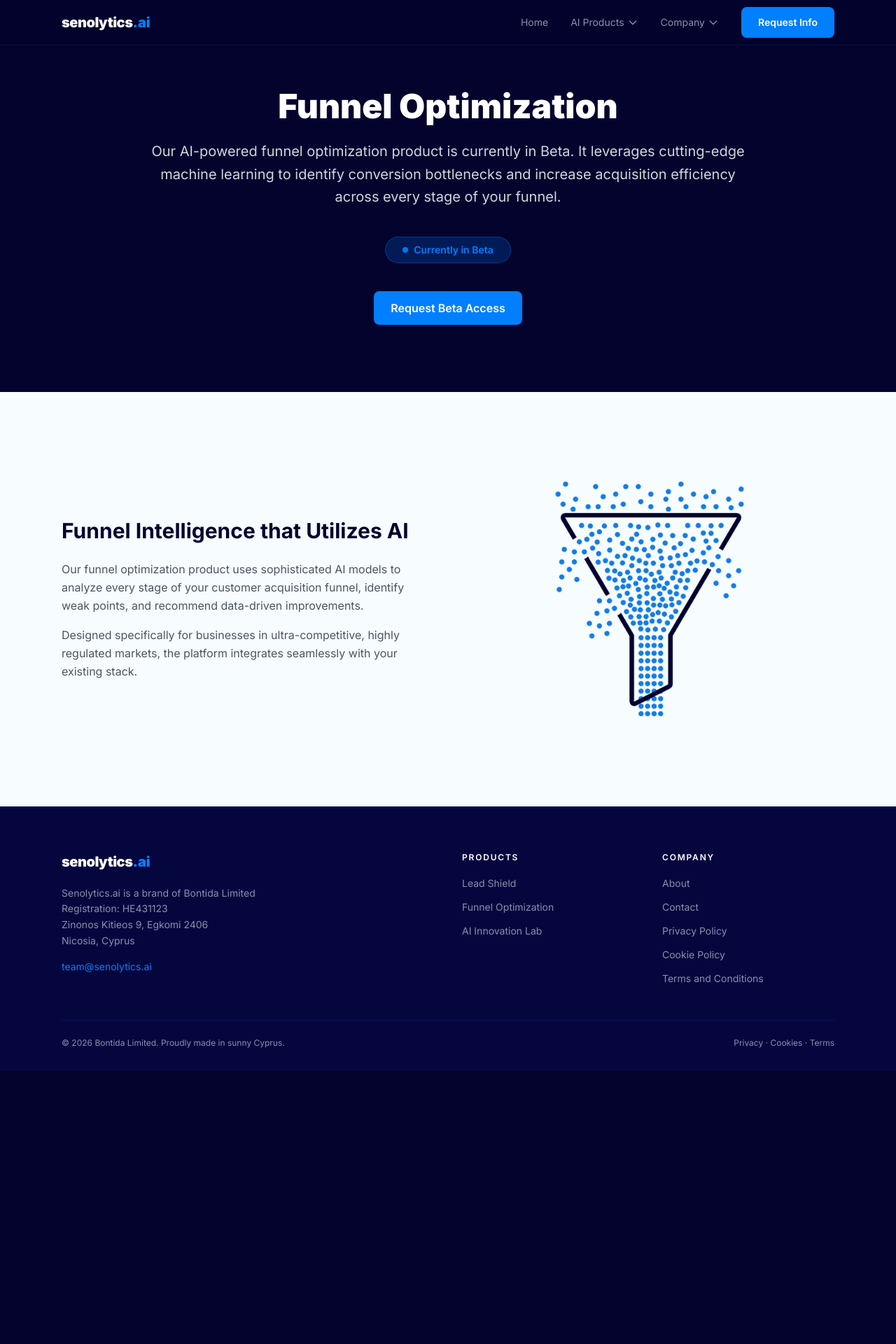
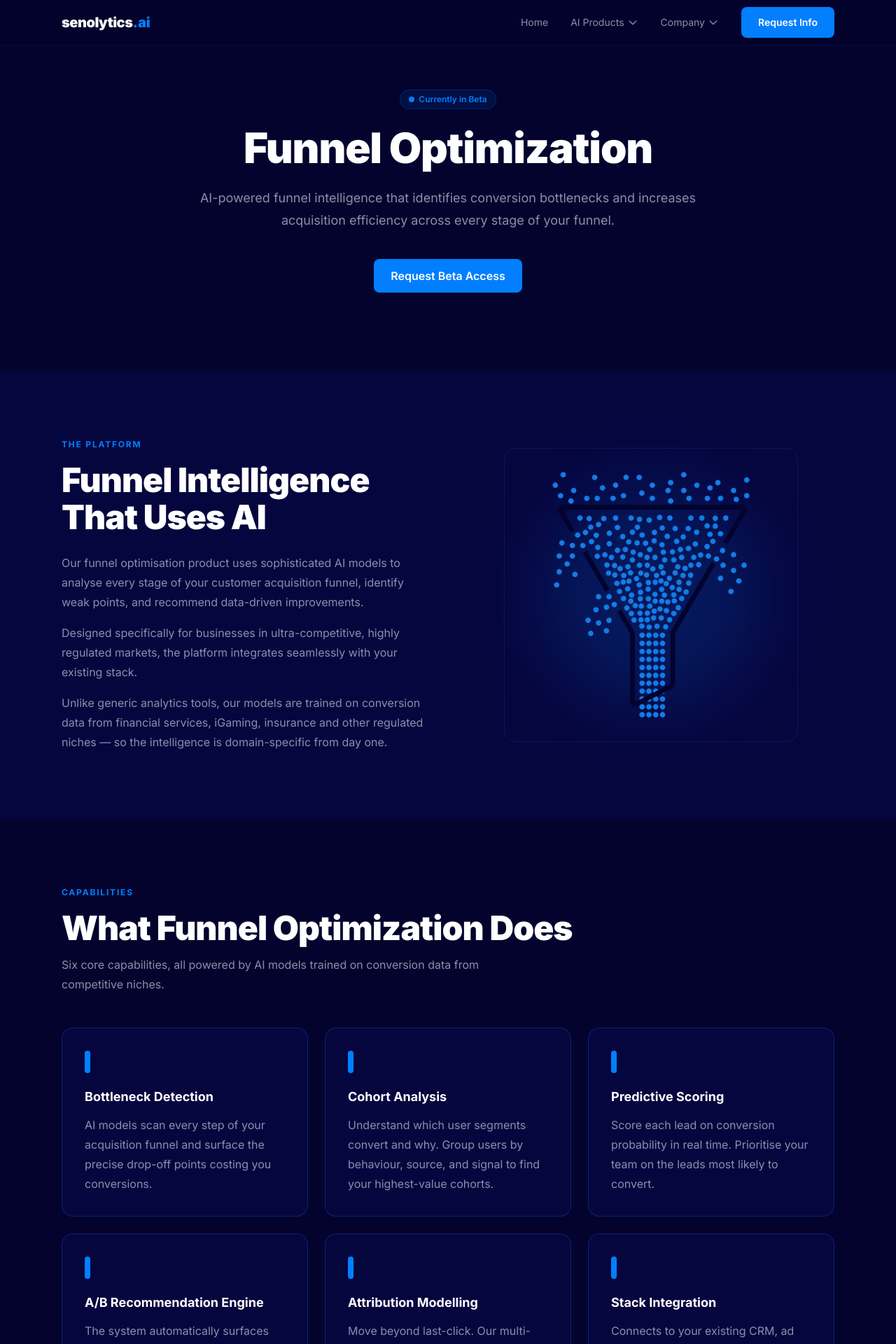
Before and after one commit to akermanai/senolytics-web, a Next.js app: page /funnel-optimization in a window 1280 px wide. Shown: the top 1920 px of the page at 70% size. Before the commit the page ends 1530 px from the top, so only its background shows below. Built offline with nearby package versions, Linux system fonts and the light colour scheme.

Commit message:
design: Funnel Optimization page dark redesign

```diff
--- a/app/funnel-optimization/page.tsx
+++ b/app/funnel-optimization/page.tsx
@@ -1,43 +1,110 @@
-import Image from "next/image";
 import Link from "next/link";
 
-export const metadata = { title: "Funnel Optimization — senolytics.ai" };
+export const metadata = {
+  title: "Funnel Optimization — senolytics.ai",
+  description: "AI-powered funnel intelligence. Identify conversion bottlenecks and increase acquisition efficiency across every stage of your funnel.",
+};
+
+const capabilities = [
+  { title: "Bottleneck Detection", desc: "AI models scan every step of your acquisition funnel and surface the precise drop-off points costing you conversions." },
+  { title: "Cohort Analysis", desc: "Understand which user segments convert and why. Group users by behaviour, source, and signal to find your highest-value cohorts." },
+  { title: "Predictive Scoring", desc: "Score each lead on conversion probability in real time. Prioritise your team on the leads most likely to convert." },
+  { title: "A/B Recommendation Engine", desc: "The system automatically surfaces test hypotheses ranked by expected impact, so you always know what to test next." },
+  { title: "Attribution Modelling", desc: "Move beyond last-click. Our multi-touch attribution models show the true contribution of every channel and touchpoint." },
+  { title: "Stack Integration", desc: "Connects to your existing CRM, ad platforms and analytics stack. No rip-and-replace required." },
+];
 
 export default function FunnelOptimizationPage() {
   return (
     <>
-      <section className="bg-[#03032e] pt-32 pb-24 text-center">
-        <div className="max-w-4xl mx-auto px-6">
-          <h1 className="text-5xl font-black text-white mb-6">Funnel Optimization</h1>
-          <p className="text-gray-300 text-xl leading-relaxed mb-10">
-            Our AI-powered funnel optimization product is currently in Beta. It leverages cutting-edge machine learning to identify conversion bottlenecks and increase acquisition efficiency across every stage of your funnel.
-          </p>
-          <div className="inline-flex items-center gap-2 bg-[#027fff]/20 border border-[#027fff]/30 rounded-full px-6 py-2 text-[#027fff] font-semibold text-sm mb-10">
-            <span className="w-2 h-2 bg-[#027fff] rounded-full animate-pulse" />
+      {/* Hero */}
+      <section className="relative bg-[#03032e] pt-32 pb-28 overflow-hidden">
+        <div className="hero-glow absolute inset-0 pointer-events-none" />
+        <div className="max-w-4xl mx-auto px-6 relative text-center">
+          <div className="inline-flex items-center gap-2 badge mb-6">
+            <span className="w-2 h-2 bg-[#027fff] rounded-full" style={{animation:"pulse 2s infinite"}} />
             Currently in Beta
           </div>
-          <div className="block">
-            <Link href="/contact" className="btn-primary text-base px-8 py-4">Request Beta Access</Link>
+          <h1 className="heading-xl mb-6">Funnel Optimization</h1>
+          <p className="body-lg max-w-3xl mx-auto mb-10">
+            AI-powered funnel intelligence that identifies conversion bottlenecks and
+            increases acquisition efficiency across every stage of your funnel.
+          </p>
+          <Link href="/contact" className="btn-primary">Request Beta Access</Link>
+        </div>
+      </section>
+
+      {/* Platform */}
+      <section className="bg-[#06063f] section">
+        <div className="max-w-6xl mx-auto px-6">
+          <div className="grid md:grid-cols-2 gap-14 items-center">
+            <div>
+              <span className="label block mb-4">The Platform</span>
+              <h2 className="heading-lg mb-6">Funnel Intelligence That Uses AI</h2>
+              <p className="body-md mb-4">
+                Our funnel optimisation product uses sophisticated AI models to analyse
+                every stage of your customer acquisition funnel, identify weak points, and
+                recommend data-driven improvements.
+              </p>
+              <p className="body-md mb-4">
+                Designed specifically for businesses in ultra-competitive, highly regulated
+                markets, the platform integrates seamlessly with your existing stack.
+              </p>
+              <p className="body-md">
+                Unlike generic analytics tools, our models are trained on conversion data
+                from financial services, iGaming, insurance and other regulated niches —
+                so the intelligence is domain-specific from day one.
+              </p>
+            </div>
+            <div className="flex justify-center">
+              <div className="relative">
+                <div className="absolute inset-0 bg-[#027fff]/15 blur-3xl rounded-full scale-75" />
+                <img
+                  src="/images/funnel-intelligence-utilizes.png"
+                  alt="Funnel Intelligence AI"
+                  width={420}
+                  className="relative rounded-2xl border border-[rgba(2,127,255,0.15)]"
+                />
+              </div>
+            </div>
           </div>
         </div>
       </section>
 
-      <section className="bg-[#f6fcff] py-24">
+      {/* Capabilities */}
+      <section className="bg-[#03032e] section">
         <div className="max-w-6xl mx-auto px-6">
-          <div className="grid md:grid-cols-2 gap-12 items-center">
-            <div>
-              <h2 className="text-3xl font-bold text-[#03032e] mb-6">Funnel Intelligence that Utilizes AI</h2>
-              <p className="text-gray-600 leading-relaxed mb-4">
-                Our funnel optimization product uses sophisticated AI models to analyze every stage of your customer acquisition funnel, identify weak points, and recommend data-driven improvements.
-              </p>
-              <p className="text-gray-600 leading-relaxed">
-                Designed specifically for businesses in ultra-competitive, highly regulated markets, the platform integrates seamlessly with your existing stack.
-              </p>
-            </div>
-            <div className="flex justify-center">
-              <Image src="/images/funnel-intelligence-utilizes.png" alt="Funnel Intelligence" width={400} height={400} className="rounded-2xl" />
-            </div>
+          <span className="label block mb-4">Capabilities</span>
+          <h2 className="heading-lg mb-3">What Funnel Optimization Does</h2>
+          <p className="body-md mb-12 max-w-2xl">
+            Six core capabilities, all powered by AI models trained on conversion data
+            from competitive niches.
+          </p>
+          <div className="grid md:grid-cols-3 gap-6">
+            {capabilities.map((c) => (
+              <div key={c.title} className="card-glow">
+                <div className="w-2 h-8 bg-[#027fff] rounded-full mb-5" />
+                <h3 className="text-white font-bold text-lg mb-3">{c.title}</h3>
+                <p className="body-md">{c.desc}</p>
+              </div>
+            ))}
           </div>
+        </div>
+      </section>
+
+      {/* Beta CTA */}
+      <section className="bg-[#06063f] section border-t border-[rgba(2,127,255,0.15)]">
+        <div className="max-w-4xl mx-auto px-6 text-center">
+          <span className="label block mb-4">Beta Programme</span>
+          <h2 className="heading-lg mb-4">Join the Beta</h2>
+          <p className="body-lg max-w-2xl mx-auto mb-4">
+            We are currently onboarding a limited number of beta partners. Beta access
+            is free in exchange for feedback and collaboration on model improvement.
+          </p>
+          <p className="text-white font-semibold mb-10">
+            Priority given to financial services, insurance and iGaming companies.
+          </p>
+          <Link href="/contact" className="btn-primary">Request Beta Access</Link>
         </div>
       </section>
     </>
```
